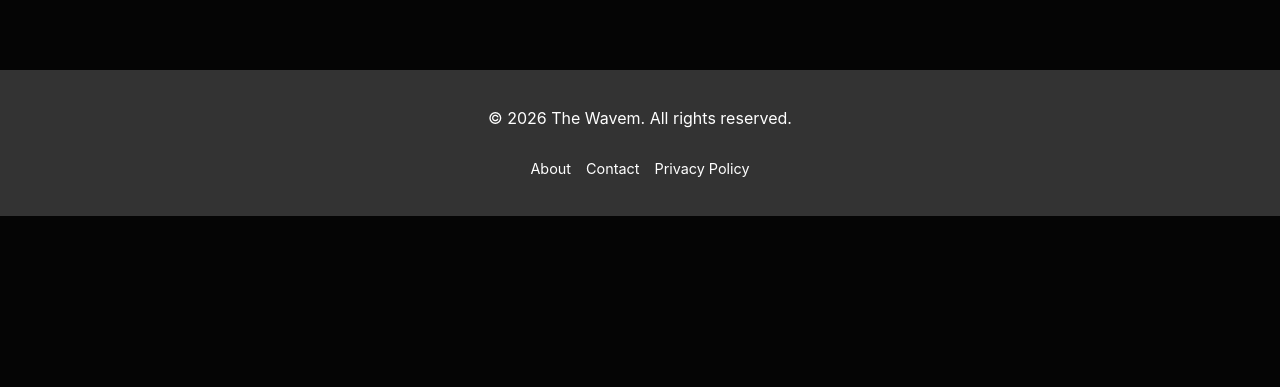
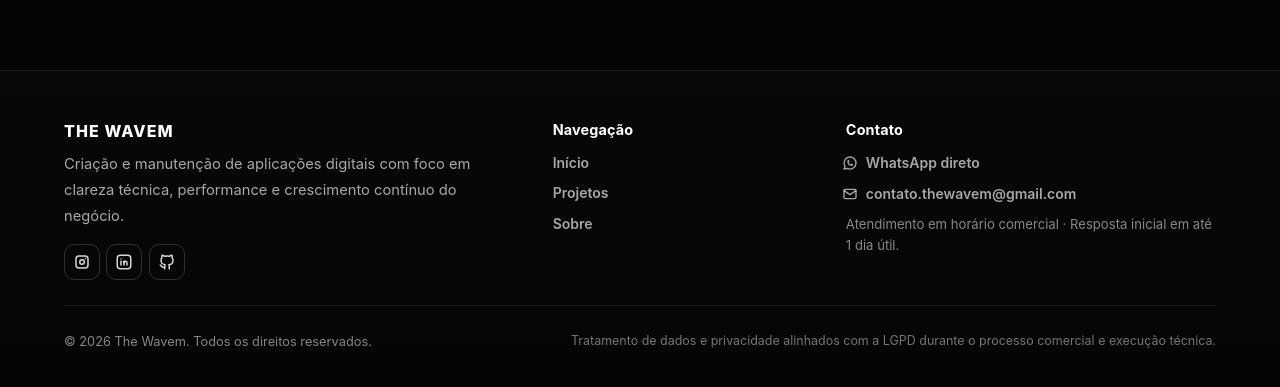
Before and after one commit to The-Wavem/portfolio_2, a React (Vite) app: page /sobre in a window 1280 px wide. Shown: the part 1813-2200 px from the top of the page. Before the commit the page ends 2029 px from the top, so only its background shows below. Built offline with nearby package versions, Linux system fonts and the light colour scheme.

Commit message:
✨ feat: adição de ID à seção FAQ para facilitar a navegação

```diff
--- a/src/components/layout/Footer.jsx
+++ b/src/components/layout/Footer.jsx
@@ -1,54 +1,150 @@
-import React from 'react';
+import { Link as RouterLink } from 'react-router-dom';
+import { Box, Button, Container, Divider, IconButton, Stack, Typography } from '@mui/material';
+import { TbBrandGithub, TbBrandInstagram, TbBrandLinkedin, TbBrandWhatsapp, TbMail } from 'react-icons/tb';
+import { getContactChannels } from '@/service/content';
 
-const Footer = () => {
+const socialLinks = [
+    { id: 'instagram', label: 'Instagram', href: 'https://instagram.com', icon: TbBrandInstagram },
+    { id: 'linkedin', label: 'LinkedIn', href: 'https://linkedin.com', icon: TbBrandLinkedin },
+    { id: 'github', label: 'GitHub', href: 'https://github.com', icon: TbBrandGithub }
+];
+
+const footerNavigation = [
+    { id: 'inicio', label: 'Início', href: '/' },
+    { id: 'projetos', label: 'Projetos', href: '/projetos' },
+    { id: 'sobre', label: 'Sobre', href: '/sobre' },
+];
+
+export default function Footer() {
+    const channels = getContactChannels();
+    const whatsappChannel = channels.find((channel) => channel.id === 'whatsapp');
+    const emailChannel = channels.find((channel) => channel.id === 'email');
+
     return (
-        <footer style={styles.footer}>
-            <div style={styles.container}>
-                <p>&copy; {new Date().getFullYear()} The Wavem. All rights reserved.</p>
-                <nav>
-                    <ul style={styles.navList}>
-                        <li style={styles.navItem}><a href="/about" style={styles.link}>About</a></li>
-                        <li style={styles.navItem}><a href="/contact" style={styles.link}>Contact</a></li>
-                        <li style={styles.navItem}><a href="/privacy" style={styles.link}>Privacy Policy</a></li>
-                    </ul>
-                </nav>
-            </div>
-        </footer>
+        <Box
+            component="footer"
+            sx={{
+                mt: 'auto',
+                borderTop: '1px solid rgba(255,255,255,0.08)',
+                background: 'linear-gradient(180deg, rgba(8,8,8,0.96) 0%, rgba(5,5,5,1) 100%)'
+            }}
+        >
+            <Container maxWidth="lg" sx={{ py: { xs: 4.5, md: 6 } }}>
+                <Box
+                    sx={{
+                        display: 'grid',
+                        gridTemplateColumns: { xs: '1fr', md: 'repeat(12, minmax(0, 1fr))' },
+                        gap: { xs: 3, md: 2.6 }
+                    }}
+                >
+                    <Box sx={{ gridColumn: { xs: '1 / -1', md: '1 / span 5' } }}>
+                        <Typography sx={{ color: '#fff', fontWeight: 800, letterSpacing: 1.1, fontSize: '1rem' }}>
+                            THE WAVEM
+                        </Typography>
+                        <Typography sx={{ mt: 1.1, color: 'rgba(228,228,231,0.72)', lineHeight: 1.75, maxWidth: 420, fontSize: '0.92rem' }}>
+                            Criação e manutenção de aplicações digitais com foco em clareza técnica, performance e crescimento contínuo do negócio.
+                        </Typography>
+
+                        <Stack direction="row" spacing={0.8} sx={{ mt: 1.8 }}>
+                            {socialLinks.map((social) => {
+                                const Icon = social.icon;
+                                return (
+                                    <IconButton
+                                        key={social.id}
+                                        component="a"
+                                        href={social.href}
+                                        target="_blank"
+                                        rel="noreferrer"
+                                        aria-label={social.label}
+                                        sx={{
+                                            color: 'rgba(255,255,255,0.84)',
+                                            border: '1px solid rgba(255,255,255,0.16)',
+                                            borderRadius: '10px',
+                                            '&:hover': {
+                                                borderColor: 'primary.main',
+                                                color: '#fff',
+                                                background: 'rgba(124,58,237,0.12)'
+                                            }
+                                        }}
+                                    >
+                                        <Icon size={18} />
+                                    </IconButton>
+                                );
+                            })}
+                        </Stack>
+                    </Box>
+
+                    <Box sx={{ gridColumn: { xs: '1 / -1', md: '6 / span 3' } }}>
+                        <Typography sx={{ color: '#fff', fontWeight: 700, fontSize: '0.9rem', letterSpacing: '0.01em' }}>
+                            Navegação
+                        </Typography>
+                        <Stack spacing={0.8} sx={{ mt: 1.2 }}>
+                            {footerNavigation.map((item) => (
+                                <Button
+                                    key={item.id}
+                                    component={RouterLink}
+                                    to={item.href}
+                                    variant="text"
+                                    sx={{
+                                        p: 0,
+                                        minWidth: 0,
+                                        justifyContent: 'flex-start',
+                                        color: 'rgba(228,228,231,0.72)',
+                                        fontWeight: 600,
+                                        '&:hover': { color: '#fff', background: 'transparent' }
+                                    }}
+                                >
+                                    {item.label}
+                                </Button>
+                            ))}
+                        </Stack>
+                    </Box>
+
+                    <Box sx={{ gridColumn: { xs: '1 / -1', md: '9 / span 4' } }}>
+                        <Typography sx={{ color: '#fff', fontWeight: 700, fontSize: '0.9rem', letterSpacing: '0.01em' }}>
+                            Contato
+                        </Typography>
+                        <Stack spacing={0.9} sx={{ mt: 1.2 }}>
+                            <Button
+                                component="a"
+                                href={whatsappChannel?.href}
+                                target="_blank"
+                                rel="noreferrer"
+                                variant="text"
+                                startIcon={<TbBrandWhatsapp size={16} />}
+                                sx={{ p: 0, minWidth: 0, justifyContent: 'flex-start', color: 'rgba(228,228,231,0.72)', fontWeight: 600, '&:hover': { color: '#fff', background: 'transparent' } }}
+                            >
+                                WhatsApp direto
+                            </Button>
+
+                            <Button
+                                component="a"
+                                href={emailChannel?.href}
+                                variant="text"
+                                startIcon={<TbMail size={16} />}
+                                sx={{ p: 0, minWidth: 0, justifyContent: 'flex-start', color: 'rgba(228,228,231,0.72)', fontWeight: 600, '&:hover': { color: '#fff', background: 'transparent' } }}
+                            >
+                                contato.thewavem@gmail.com
+                            </Button>
+
+                            <Typography sx={{ mt: 0.5, color: 'rgba(228,228,231,0.58)', fontSize: '0.82rem', lineHeight: 1.6 }}>
+                                Atendimento em horário comercial · Resposta inicial em até 1 dia útil.
+                            </Typography>
+                        </Stack>
+                    </Box>
+                </Box>
+
+                <Divider sx={{ my: { xs: 2.8, md: 3.2 }, borderColor: 'rgba(255,255,255,0.08)' }} />
+
+                <Stack direction={{ xs: 'column', md: 'row' }} spacing={1.2} justifyContent="space-between">
+                    <Typography sx={{ color: 'rgba(228,228,231,0.58)', fontSize: '0.8rem' }}>
+                        © {new Date().getFullYear()} The Wavem. Todos os direitos reservados.
+                    </Typography>
+                    <Typography sx={{ color: 'rgba(228,228,231,0.5)', fontSize: '0.78rem' }}>
+                        Tratamento de dados e privacidade alinhados com a LGPD durante o processo comercial e execução técnica.
+                    </Typography>
+                </Stack>
+            </Container>
+        </Box>
     );
-};
-
-const styles = {
-    footer: {
-        backgroundColor: '#333',
-        color: '#fff',
-        padding: '20px 0',
-        marginTop: 'auto',
-        textAlign: 'center',
-    },
-    container: {
-        maxWidth: '1200px',
-        margin: '0 auto',
-        padding: '0 20px',
-        display: 'flex',
-        flexDirection: 'column',
-        alignItems: 'center',
-        justifyContent: 'center',
-    },
-    navList: {
-        listStyle: 'none',
-        padding: 0,
-        display: 'flex',
-        gap: '15px',
-        marginTop: '10px',
-    },
-    navItem: {
-        margin: 0,
-    },
-    link: {
-        color: '#fff',
-        textDecoration: 'none',
-        fontSize: '0.9rem',
-    }
-};
-
-export default Footer;
+}
--- a/src/section/landing/FAQ.jsx
+++ b/src/section/landing/FAQ.jsx
@@ -15,7 +15,7 @@ export default function FAQ() {
     const faqItems = getFaqItems();
 
     return (
-        <Box component="section" sx={{ py: { xs: 10, md: 14 } }}>
+        <Box id="faq" component="section" sx={{ py: { xs: 10, md: 14 } }}>
             <Container maxWidth="lg">
                 <Box sx={{ maxWidth: 860, mb: { xs: 5, md: 6 } }}>
                     <Typography variant="overline" color="primary" sx={{ letterSpacing: 4, fontWeight: 700, fontSize: '0.72rem', opacity: 0.95 }}>
```
